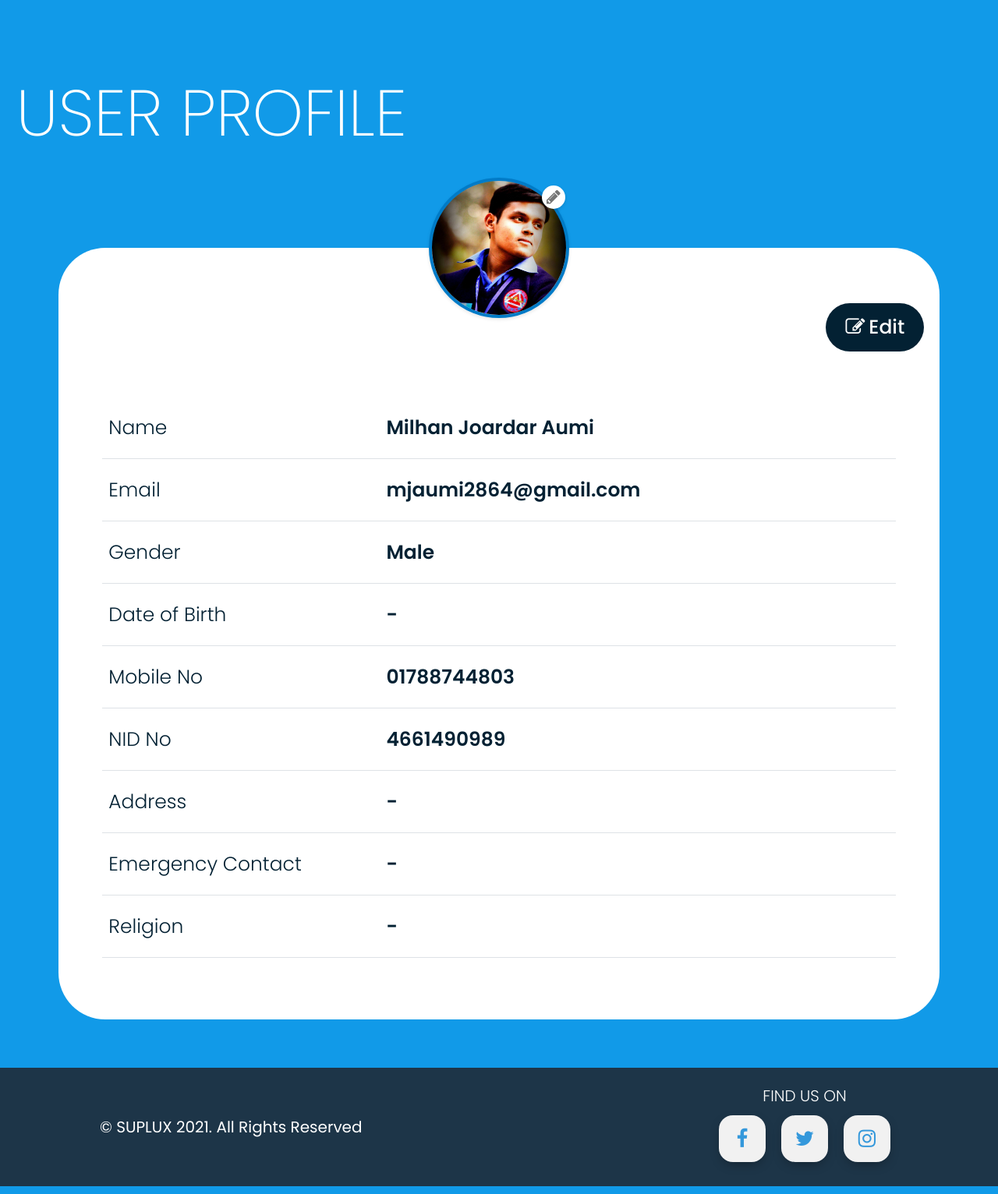
After one commit to mjaumi/SUPLUX-WEB-SITE, a PHP site: page /profile.php in a window 1280 px wide. The commit adds this page. Shown: the whole page at 78% size. Run offline with PHP 8.4, Linux system fonts and the light colour scheme; some libraries are stand-ins or nearby versions.

Commit message:
insert but not image

```diff
--- /dev/null
+++ b/profile.php
@@ -0,0 +1,340 @@
+<?php
+
+
+
+
+
+?>
+
+
+
+
+<!DOCTYPE html>
+<html lang="en">
+<head>
+    <meta charset="UTF-8">
+    <meta http-equiv="X-UA-Compatible" content="IE=edge">
+    <meta name="viewport" content="width=device-width, initial-scale=1.0">
+    <title>SUPLUX | PROFILE</title>
+
+    <!-- css file integration -->
+    <link rel="stylesheet" href="https://cdnjs.cloudflare.com/ajax/libs/font-awesome/4.7.0/css/font-awesome.css" integrity="sha512-5A8nwdMOWrSz20fDsjczgUidUBR8liPYU+WymTZP1lmY9G6Oc7HlZv156XqnsgNUzTyMefFTcsFH/tnJE/+xBg==" crossorigin="anonymous" referrerpolicy="no-referrer" />
+    <link href="css/bootstrap.min.css" rel="stylesheet">
+    <Link rel="stylesheet" href="css/main.css">
+    <Link rel="stylesheet" href="css/sign-up-form.css">
+    <Link rel="stylesheet" href="css/user-home.css">
+    <Link rel="stylesheet" href="css/user-pro-pic.css">
+    <Link rel="stylesheet" href="css/footer-social-icon.css">
+    <Link rel="stylesheet" href="css/user-nav.css">
+        <Link rel="stylesheet" href="css/date-picker.css">
+</head>
+<body>
+
+    <header id="header">
+        <div id="suplux_logo">
+            <a href="index.php#home-section">
+                <svg id="logo" data-name="Layer 1" xmlns="http://www.w3.org/2000/svg" viewBox="0 0 804.3 368">
+                    <title>Suplux Home</title>
+                    <path d="M515.84,283.74h-65a11.06,11.06,0,0,0-8.84-11h82.63A11.06,11.06,0,0,0,515.84,283.74Zm-77.57-11H411.73c-1.5,5.82-1.48,11,3.41,11h14.3A11.06,11.06,0,0,1,438.27,272.74Zm99,11c8.21-.2,14.68-2.35,14.78-11H528.45A11.09,11.09,0,0,1,537.28,283.72Zm11.2-14.67h3.57v1.45H412.37c2.14-6.85,4.44-13.79,4.44-13.79,3.08-7.27,5.9-12.14,9.9-14.69h6.07v-1.4h-3.07a16.36,16.36,0,0,1,4.87-.7H544c7.67,0,8.09,9.77,8.06,18.41h-3.6Zm-113.82-4.89,17.42-18.89H430c-5.15,2.64-12.06,18.89-12.06,18.89Zm109.37-19H456.91s-8,8.45-13.84,14.58h95.7c3.86,0,8.38-3.27,8.38-7.29S547.88,245.16,544,245.16ZM423.63,242h3.08a12.65,12.65,0,0,1,3-1.4h-6c-.05,0-5-.72-7.1,4.86l1.25.5C419.56,241.48,423.37,242,423.63,242Zm16.53,30.53a9.77,9.77,0,0,0-1.89.18H442A10.6,10.6,0,0,0,440.16,272.55Zm9.38,11.19h0a9.39,9.39,0,1,1-9.38-9.82,9.51,9.51,0,0,1,9.19,7.84A10,10,0,0,1,449.54,283.74Zm-4,0a5.36,5.36,0,1,0-5.36,5.59A5.51,5.51,0,0,0,445.52,283.72Zm81-11.17a9.67,9.67,0,0,0-1.88.18h3.77A10.81,10.81,0,0,0,526.56,272.55Zm9.38,11.17h0a9.39,9.39,0,1,1-18.76,0h0a9.39,9.39,0,1,1,18.76,0Zm-4,0a5.37,5.37,0,1,0-5.37,5.59A5.49,5.49,0,0,0,531.93,283.72Z" transform="translate(-72.92 -213)"/>
+                    <path d="M219.33,419.5q-18.3-4.85-26.62-11.92t-8.33-17.46q0-11.76,10.18-19.44T221,363a47.3,47.3,0,0,1,19.8,4,31.85,31.85,0,0,1,13.48,10.94,27.7,27.7,0,0,1,2.94,5.48,7.07,7.07,0,0,1-6.31,9.76h0a7,7,0,0,1-6.73-5.28,16.57,16.57,0,0,0-5.61-9q-6.22-5.17-17.55-5.17-10.51,0-16.4,4.28a13.87,13.87,0,0,0-5.89,11.87q0,6.11,5.59,10.31t19,7.7q13.44,3.5,21,7.7t11.25,9.8a23.61,23.61,0,0,1,3.67,13.19q0,12.1-10.22,19.38t-27.32,7.28A54.3,54.3,0,0,1,201,461.3q-9.63-3.93-14.85-10.77a25.59,25.59,0,0,1-3.26-5.57c-2-4.68,1.33-9.94,6.24-9.94h.23a7,7,0,0,1,6.57,5.27,16.58,16.58,0,0,0,6.51,9q7.22,5.22,19.29,5.23,11.25,0,17.25-4.24a13.42,13.42,0,0,0,6-11.55,13.09,13.09,0,0,0-5.56-11.31Q233.91,423.4,219.33,419.5Z" transform="translate(-72.92 -213)"/>
+                    <path d="M361.65,293.06a6.93,6.93,0,0,1,6.78,7.06L368.57,432q-.07,14.08-9.59,23t-25.8,10l-3.77.14q-17.7,0-28.21-8.82t-10.66-24.26V371.43a6.93,6.93,0,0,1,6.77-7.08h.51a6.93,6.93,0,0,1,6.78,7.08v60.31q0,10.8,6.44,16.78t18.37,6q12.06,0,18.47-5.95t6.4-16.74l.59-131.71a6.92,6.92,0,0,1,6.78-7Z" transform="translate(-72.92 -213)"/>
+                    <path d="M538,481.39l319.86,0a6.91,6.91,0,0,1,6.76,7.06h0a6.91,6.91,0,0,1-6.76,7H523.75a6.91,6.91,0,0,1-6.76-7V371.41a6.92,6.92,0,0,1,6.76-7.06h.77a6.92,6.92,0,0,1,6.76,7.06V474.33A6.92,6.92,0,0,0,538,481.39Z" transform="translate(-72.92 -213)"/>
+                    <path d="M666.14,364.35a6.93,6.93,0,0,1,6.77,7.07V432q-.07,14.08-9.59,23t-25.8,10l-3.78.14q-17.68,0-28.21-8.82t-10.66-24.26l.19-132a6.92,6.92,0,0,1,6.77-7.05h0a6.92,6.92,0,0,1,6.78,7.05l.33,131.63q0,10.8,6.44,16.78t18.36,6q12.07,0,18.48-5.95t6.4-16.74V371.42a6.93,6.93,0,0,1,6.77-7.07Z" transform="translate(-72.92 -213)"/>
+                    <path d="M763.92,394.34l18.29-27a6.72,6.72,0,0,1,5.53-3h0c5.53,0,8.73,6.53,5.5,11.2l-23.46,34a7.32,7.32,0,0,0,0,8.29L875.91,569.77c3.26,4.67.06,11.23-5.48,11.23h-2.27a6.7,6.7,0,0,1-5.52-3L763.9,433.11a6.62,6.62,0,0,0-11,0l-19.1,27.82a6.69,6.69,0,0,1-5.5,2.95h0c-5.54,0-8.74-6.55-5.48-11.23L747,417.83a7.31,7.31,0,0,0,0-8.28L652.1,271.89c-3.23-4.68,0-11.2,5.49-11.2h.78a6.69,6.69,0,0,1,5.53,3l89,130.69A6.62,6.62,0,0,0,763.92,394.34Z" transform="translate(-72.92 -213)"/>
+                    <path d="M420.36,432.35l-.22,55.74a7.33,7.33,0,0,1-7.16,7.44h0a7.32,7.32,0,0,1-7.16-7.49l.33-116.24a7.32,7.32,0,0,1,7.16-7.45h32.62q17.69,0,27.73,8.34t10,22.08q0,14.48-9.81,22.31t-28.1,7.82H427.52A7.32,7.32,0,0,0,420.36,432.35Zm0-25.65a7.32,7.32,0,0,0,7.17,7.47h18.38q11.4,0,17.47-5t6.07-14.34q0-8.91-6.07-14.24t-16.66-5.55H427.55a7.33,7.33,0,0,0-7.17,7.48Z" transform="translate(-72.92 -213)"/>
+                    <path d="M361.6,293.06H601.89a6.67,6.67,0,0,1,6.7,6.63h0a6.67,6.67,0,0,1-6.7,6.64H361.6a6.67,6.67,0,0,1-6.7-6.64h0A6.67,6.67,0,0,1,361.6,293.06Z" transform="translate(-72.92 -213)"/>
+                    <path d="M162.44,490.36" transform="translate(-72.92 -213)"/>
+                    <path d="M406.3,474.33V371.41a6.92,6.92,0,0,1,6.76-7.06h.77a6.91,6.91,0,0,1,6.76,7.06V488.48a6.91,6.91,0,0,1-6.76,7H79.68a6.91,6.91,0,0,1-6.76-7h0a6.92,6.92,0,0,1,6.76-7.06l319.86,0A6.91,6.91,0,0,0,406.3,474.33Z" transform="translate(-72.92 -213)"/>
+                    <polyline class="logo_hover_line" points="6.08 276 6.08 6 422.08 6"/>
+                    <polyline class="logo_hover_line" points="786.08 276 786.08 6 370.08 6"/>
+                </svg>
+            </a>
+
+        </div>
+        <div id="nav_toggle_btn">
+
+        </div>
+        <div id="nav">
+            <ul class="nav_menu">
+                <li class="nav_items"><a class="nav_link" href="index.php#about-us-section">about us</a></li>
+                <li class="nav_items"><a class="nav_link" href="index.php#destinations-section">destinations</a></li>
+                <li class="nav_items"><a class="nav_link" href="index.php#contact-us-section">contact us</a></li>
+                <li class="nav_items">
+                    <div class="dropdown" data-open="false">
+                        <button class="dropdown_button" aria-haspopup="true" aria-expanded="false">
+                            <span>
+                                <div class="nav_pro_pic">
+                                    <img src="img/me.jpg" width="100%" alt="user profile image">
+                                </div>
+                                <p class="nav_pro_name">Milhan Joardar</p>
+                            </span>
+                            <i class="dropdown_button_arrow fa fa-angle-down"></i>
+                        </button>
+
+                        <ul class="dropdown_menu scale" aria-role="menu" aria-hidden="true">
+                            <li class="dropdown_menu_item" tabindex="-1" aria-role="menuitem">
+                                <a class="logged_in_nav_btn" href="profile.php">
+                                    <i class="dropdown_item_icon fa fa-user" aria-hidden="true"></i>
+                                    <span>Profile</span>
+                                </a>
+                            </li>
+
+                            <li class="dropdown_menu_item" tabindex="-1" aria-role="menuitem">
+                                <a class="logged_in_nav_btn" href="#">
+                                    <i class="dropdown_item_icon fa fa-pencil" aria-hidden="true"></i>
+                                    <span>Edit Password</span>
+                                </a>
+                            </li>
+
+                            <li class="dropdown_menu_separator" role="separator"></li>
+
+                            <li class="dropdown_menu_item" tabindex="-1" aria-role="menuitem">
+                                <a class="logged_in_nav_btn" href="#">
+                                    <i class="dropdown_item_icon fa fa-bus" aria-hidden="true"></i>
+                                    <span>Book Ticket</span>
+                                </a>
+                            </li>
+
+                            <li class="dropdown_menu_item" tabindex="-1" aria-role="menuitem">
+                                <a class="logged_in_nav_btn" href="#">
+                                    <i class="dropdown_item_icon fa fa-ban" aria-hidden="true"></i>
+                                    <span>Cancel Ticket</span>
+                                </a>
+                            </li>
+
+                            <li class="dropdown_menu_item" tabindex="-1" aria-role="menuitem">
+                                <a class="logged_in_nav_btn" href="#">
+                                    <i class="dropdown_item_icon fa fa-calendar" aria-hidden="true"></i>
+                                    <span>Purchase Log</span>
+                                </a>
+                            </li>
+
+                            <li class="dropdown_menu_separator" role="separator"></li>
+
+                            <li class="dropdown_menu_item" tabindex="-1" aria-role="menuitem">
+                                <a class="logged_in_nav_btn" href="#">
+                                    <i class="dropdown_item_icon fa fa-sign-out" aria-hidden="true"></i>
+                                    <span>Log Out</span>
+                                </a>
+                            </li>
+                        </ul>
+                    </div>
+                </li>
+            </ul>
+        </div>
+    </header>
+
+    <main id="profile_main_container">
+        <div class="profile_title">
+            <h1>user profile</h1>
+        </div>
+
+        <div class="container-fluid">
+            <div class="row">
+                <div class="col-md-12 d-flex align-items-center justify-content-center">
+                    <div class="user_details_container">
+                        <div class="pic_container">
+                            <div class="avatar-upload">
+                                <div class="avatar-edit">
+                                    <input type='file' id="imageUpload" accept=".png, .jpg, .jpeg" name = "image"/>
+                                    <label for="imageUpload"></label>
+                                </div>
+                                <div class="avatar-preview">
+                                    <div id="imagePreview" style="background-image: url(img/me.jpg);">
+                                    </div>
+                                </div>
+                            </div>
+                        </div>
+                        <div id="user_info_container">
+                            <div id="edit_option">
+                                <p class="edit_option_text"><i class="fa fa-pencil-square-o" aria-hidden="true"></i>Edit</p>
+                            </div>
+                            <div class="user_info d-flex align-items-center justify-content-center">
+                                <table class="table info_table">
+                                    <tbody>
+                                        <tr>
+                                            <td class="field_name">Name</td>
+                                            <td class="user_data">Milhan Joardar Aumi</td>
+                                        </tr>
+                                        <tr>
+                                            <td class="field_name">Email</td>
+                                            <td class="user_data">mjaumi2864@gmail.com</td>
+                                        </tr>
+                                        <tr>
+                                            <td class="field_name">Gender</td>
+                                            <td class="user_data">Male</td>
+                                        </tr>
+                                        <tr>
+                                            <td class="field_name">Date of Birth</td>
+                                            <td class="user_data">-</td>
+                                        </tr>
+                                        <tr>
+                                            <td class="field_name">Mobile No</td>
+                                            <td class="user_data">01788744803</td>
+                                        </tr>
+                                        <tr>
+                                            <td class="field_name">NID No</td>
+                                            <td class="user_data">4661490989</td>
+                                        </tr>
+                                        <tr>
+                                            <td class="field_name">Address</td>
+                                            <td class="user_data">-</td>
+                                        </tr>
+                                        <tr>
+                                            <td class="field_name">Emergency Contact</td>
+                                            <td class="user_data">-</td>
+                                        </tr>
+                                        <tr>
+                                            <td class="field_name">Religion</td>
+                                            <td class="user_data">-</td>
+                                        </tr>
+                                    </tbody>
+                                </table>
+                            </div>
+                        </div>
+                        <div id="edit_form">
+                            <div class="flexbox-col">
+                                <div class="form-wrapper">
+                                    <form id="form" method="post" name="emailform" action="email.php">
+                                        <div class="form-input-grid">
+                                            <div>
+                                                <p class="form-text-required">First Name</p>
+                                                <div class="form-input-wrapper flexbox-left">
+                                                    <i class="fa fa-user" aria-hidden="true"></i>
+                                                    <input class="form-input" id="ufname" name="userfirstname" type="text" placeholder="Enter First Name" aria-label="" required>
+                                                </div>
+                                            </div>
+                                            <div>
+                                                <p class="form-text-required">Last Name</p>
+                                                <div class="form-input-wrapper flexbox-left">
+                                                    <i class="fa fa-user" aria-hidden="true"></i>
+                                                    <input class="form-input" id="ulname" name="userlastname" type="text" placeholder="Enter Last Name" aria-label="" required>
+                                                </div>
+                                            </div>
+                                        </div>
+                                        <div class="form-input-max">
+                                            <p class="form-text">Date of Birth</p>
+                                            <div class="form-input-wrapper flexbox-left">
+                                                <i class="fa fa-calendar" aria-hidden="true"></i>
+                                                <div class="text-center date_field">
+                                                    <input type="text" name="userdateofbirth" id="datepicker" class="date form-input" readonly="readonly" placeholder="Enter Date of Birth">
+                                                </div>
+                                            </div>
+                                        </div>
+                                        <div class="form-input-grid">
+                                            <div>
+                                                <p class="form-text-required">Mobile Number</p>
+                                                <div class="form-input-wrapper flexbox-left">
+                                                    <i class="fa fa-mobile" aria-hidden="true"></i>
+                                                    <input class="form-input" id="umobile" name="usermobilenumber" type="text" placeholder="Enter Mobile Number" aria-label="" required>
+                                                </div>
+                                            </div>
+                                            <div>
+                                                <p class="form-text-required">NID Number</p>
+                                                <div class="form-input-wrapper flexbox-left">
+                                                    <i class="fa fa-id-card" aria-hidden="true"></i>
+                                                    <input class="form-input" id="unid" name="usernidnumber" type="text" placeholder="Enter NID Number" aria-label="" required>
+                                                </div>
+                                            </div>
+                                        </div>
+                                        <div class="form-input-max">
+                                            <div class="gender_box">
+                                                <p class="form-text-required">Gender</p>
+                                                <div class="form-input-wrapper flexbox-left gender_selector">
+                                                    <i class="fa fa-venus-mars" aria-hidden="true"></i>
+                                                    <select class="form-input select_field">
+                                                        <option selected value="None">Select Gender</option>
+                                                        <option value="Male">Male</option>
+                                                        <option value="Female">Female</option>
+                                                        <option value="Others">Others</option>
+                                                    </select>
+                                                </div>
+                                            </div>
+                                        </div>
+                                        <div class="form-input-grid">
+                                            <div>
+                                                <p class="form-text">Emergency Contact</p>
+                                                <div class="form-input-wrapper flexbox-left">
+                                                    <i class="fa fa-address-book" aria-hidden="true"></i>
+                                                    <input class="form-input" id="uemergency" name="useremergencycontact" type="text" placeholder="Enter Emergency Contact" aria-label="">
+                                                </div>
+                                            </div>
+                                            <div>
+                                                <p class="form-text">Religion</p>
+                                                <div class="form-input-wrapper flexbox-left">
+                                                    <i class="fa fa-info-circle" aria-hidden="true"></i>
+                                                    <input class="form-input" id="ureligion" name="userreligion" type="text" placeholder="Enter Religion" aria-label="">
+                                                </div>
+                                            </div>
+                                        </div>
+                                        <div class="form-input-max">
+                                            <p class="form-text">Address (Max 500)</p>
+                                            <div id="textarea" class="form-input-wrapper flexbox-left-start">
+                                                <i class="fa fa-commenting" aria-hidden="true"></i>
+                                                <textarea class="form-input" id="address" name="useraddress" placeholder="Enter Address" maxlength="500" aria-label=""></textarea>
+                                            </div>
+                                        </div>
+                                        <div class="form-input-grid button_container">
+                                            <div class="button-wrapper">
+                                                <button id="form-button" type="submit" class="button btn-success"><i class="fa fa-floppy-o" aria-hidden="true"></i>SAVE</button>
+                                            </div>
+                                            <div class="button-wrapper">
+                                                <button id="cancel_edit_btn" class="button btn-danger"><i class="fa fa-ban" aria-hidden="true"></i></i>CANCEL</button>
+                                            </div>
+                                        </div>
+                                    </form>
+                                </div>
+                            </div>
+                        </div>
+                    </div>
+                </div>
+            </div>
+        </div>
+
+        <div id="footer">
+            <div class="footer_container">
+                <div class="footer_content">
+                    <p class="footer_title">© SUPLUX 2021. All Rights Reserved</p>
+
+                    <div class="social_footer">
+                        <div class="social_title">
+                            <p>Find us on</p>
+                        </div>
+                        <div class="icon_container">
+                            <a class="icon" href="https://www.facebook.com" target="_blank"><i class="fa fa-facebook" aria-hidden="true"></i></a>
+                            <a class="icon" href="https://twitter.com/?lang=en" target="_blank"><i class="fa fa-twitter" aria-hidden="true"></i></a>
+                            <a class="icon" href="https://www.instagram.com" target="_blank"><i class="fa fa-instagram" aria-hidden="true"></i></a>
+                        </div>
+                    </div>
+                </div>
+            </div>
+        </div>
+    </main>
+
+    <!-- js file integration -->
+    <script src="js/bootstrap.bundle.min.js"></script>
+    <script src="https://cdnjs.cloudflare.com/ajax/libs/jquery/3.3.1/jquery.min.js" integrity="sha512-+NqPlbbtM1QqiK8ZAo4Yrj2c4lNQoGv8P79DPtKzj++l5jnN39rHA/xsqn8zE9l0uSoxaCdrOgFs6yjyfbBxSg==" crossorigin="anonymous" referrerpolicy="no-referrer"></script>
+    <script src="https://cdnjs.cloudflare.com/ajax/libs/jqueryui/1.12.1/jquery-ui.min.js" integrity="sha512-uto9mlQzrs59VwILcLiRYeLKPPbS/bT71da/OEBYEwcdNUk8jYIy+D176RYoop1Da+f9mvkYrmj5MCLZWEtQuA==" crossorigin="anonymous" referrerpolicy="no-referrer"></script>
+    <script src="js/header.js"></script>
+    <script src="js/pro-pic.js"></script>
+    <script src="js/user-nav.js"></script>
+    <script src="js/date-picker.js"></script>
+    <script src="js/profile.js"></script>
+    <script>
+
+        /**
+     * this is animating the header
+     */
+        var prevScrollpos = window.pageYOffset;
+        window.onscroll = function() {
+        var currentScrollPos = window.pageYOffset;
+        if (prevScrollpos > currentScrollPos) {
+            document.getElementById("header").style.top = "0";
+        } else {
+            document.getElementById("header").style.top = "-11vh";
+        }
+        prevScrollpos = currentScrollPos;
+        }
+    </script>
+</body>
+</html>
```
Also changed, not shown: sign-up-form.php (+16 -64 lines).
